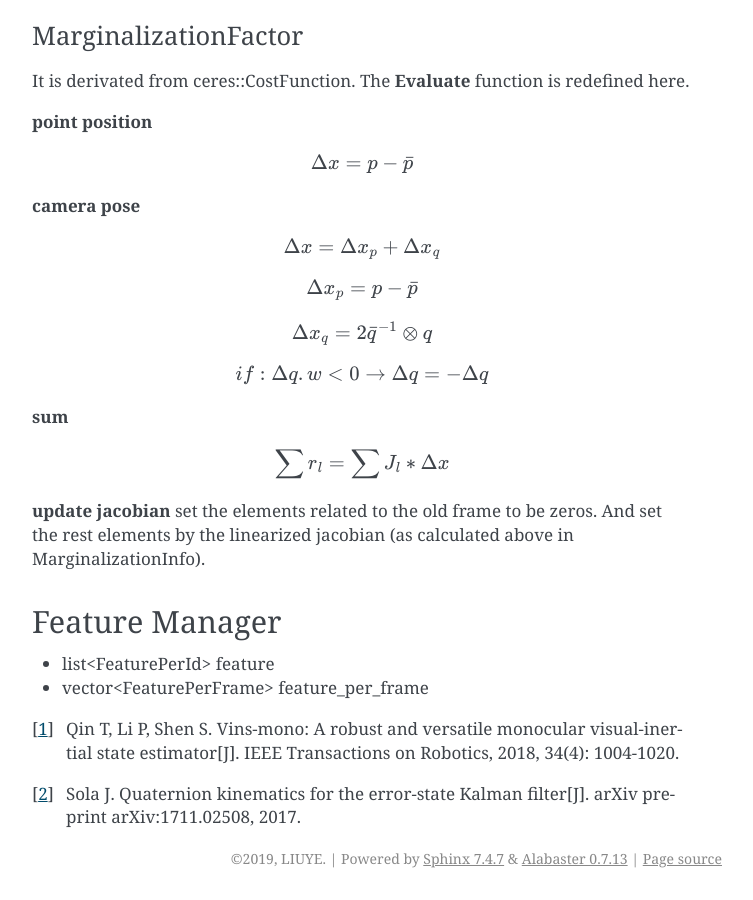
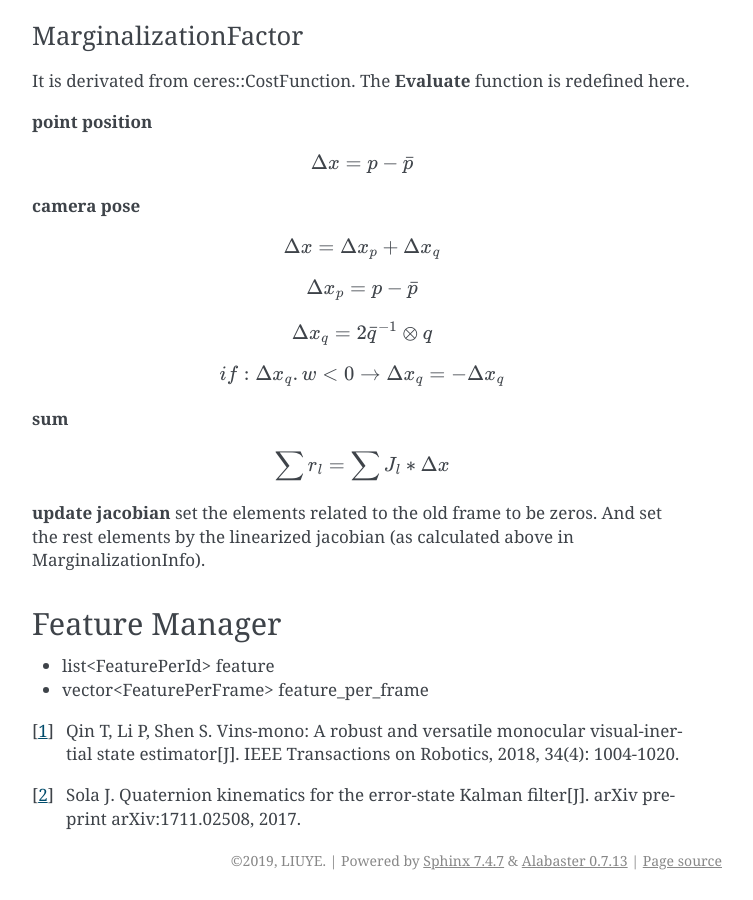
Before and after one commit to gggliuye/VIO, a Sphinx documentation site: the page built from docs/deepblue/LM.rst, in a window 1280 px wide and 900 px high, scrolled down 8800 px. Shown: the whole window, without its empty margins (388-1141 px from the left). Built offline with Sphinx 7.4.7, drawn with Linux system fonts in a browser that asks for light colours.

Commit message:
Update LM.rst

```diff
--- a/docs/deepblue/LM.rst
+++ b/docs/deepblue/LM.rst
@@ -401,7 +401,7 @@ It is derivated from ceres::CostFunction. The **Evaluate** function is redefined
     \Delta x_{q} = 2 \bar{q}^{-1} \otimes q
 
 .. math::
-    if: \Delta q.w < 0 \rightarrow \Delta q = - \Delta q
+    if: \Delta x_{q}.w < 0 \rightarrow \Delta x_{q} = - \Delta x_{q}
 
 
 **sum**
```
